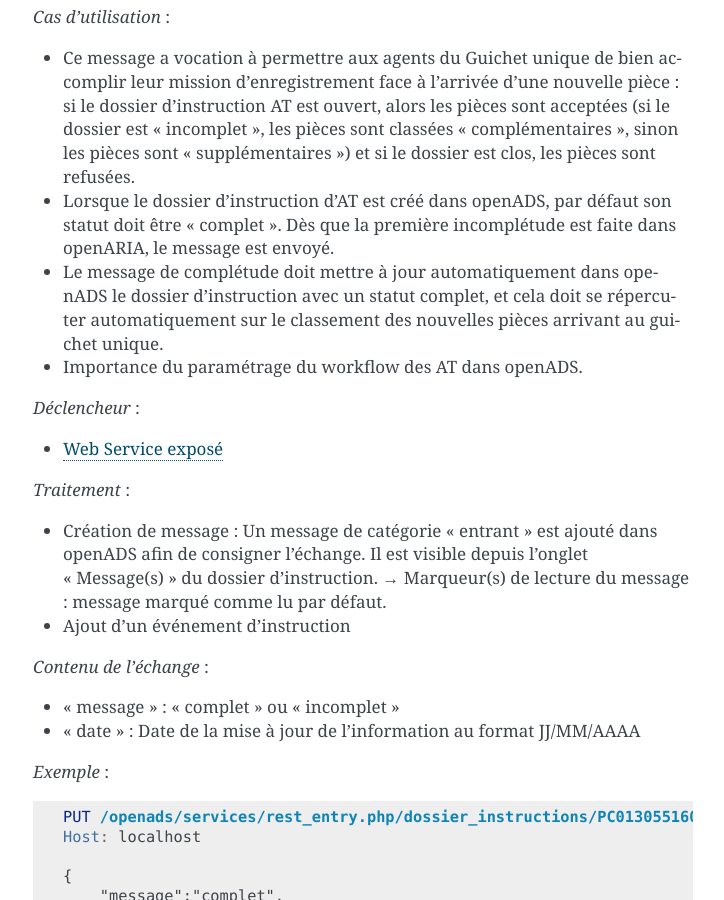
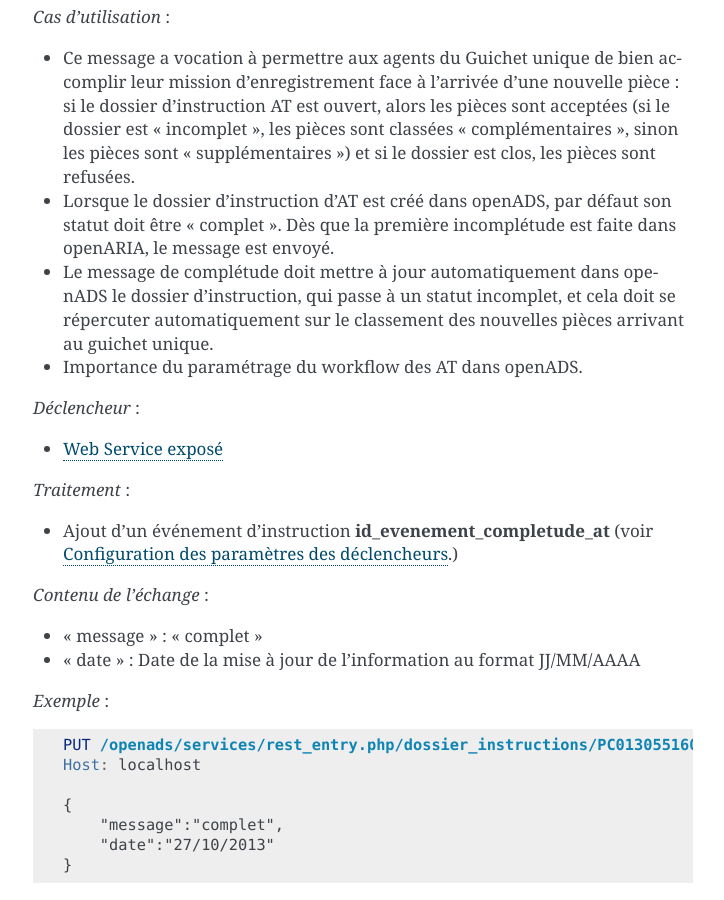
Before and after one commit to mpavaux/openads-documentation, a Sphinx documentation site: the page built from source/guide_developpeur/interface_avec_le_referentiel_erp.rst, in a window 1280 px wide and 900 px high, scrolled down 26561 px. Shown: the whole window, without its empty margins (387-1111 px from the left). Built offline with Sphinx 7.4.7, drawn with Linux system fonts in a browser that asks for light colours.

Commit message:
Suppression d'une section erronée + précision
Un appel à la ressource dossier_instruction ne créée pas de message dans
la table message du dossier.
L'événemement déclenché par le 210 est paramétrable : ajout du lien.
Le message de complétude ne peut indiquer qu'une incomplétude.

```diff
--- a/source/guide_developpeur/interface_avec_le_referentiel_erp.rst
+++ b/source/guide_developpeur/interface_avec_le_referentiel_erp.rst
@@ -1228,7 +1228,7 @@
 
 • Ce message a vocation à permettre aux agents du Guichet unique de bien accomplir leur mission d'enregistrement face à l'arrivée d'une nouvelle pièce : si le dossier d'instruction AT est ouvert, alors les pièces sont acceptées (si le dossier est « incomplet », les pièces sont classées « complémentaires », sinon les pièces sont « supplémentaires ») et si le dossier est clos, les pièces sont refusées.
 • Lorsque le dossier d'instruction d'AT est créé dans openADS, par défaut son statut doit être « complet ». Dès que la première incomplétude est faite dans openARIA, le message est envoyé.
-• Le message de complétude doit mettre à jour automatiquement dans openADS le dossier d'instruction avec un statut complet, et cela doit se répercuter automatiquement sur le classement des nouvelles pièces arrivant au guichet unique.
+• Le message de complétude doit mettre à jour automatiquement dans openADS le dossier d'instruction, qui passe à un statut incomplet, et cela doit se répercuter automatiquement sur le classement des nouvelles pièces arrivant au guichet unique.
 • Importance du paramétrage du workflow des AT dans openADS.
 
 
@@ -1239,13 +1239,12 @@
 
 *Traitement* :
 
-• Création de message : Un message de catégorie "entrant" est ajouté dans openADS afin de consigner l'échange. Il est visible depuis l'onglet "Message(s)" du dossier d'instruction. → Marqueur(s) de lecture du message : message marqué comme lu par défaut.
-• Ajout d'un événement d'instruction
+• Ajout d'un événement d'instruction **id_evenement_completude_at** (voir :ref:`Configuration des paramètres des déclencheurs<configuration_parametres_declencheurs>`.)
 
 
 *Contenu de l'échange* :
 
-• « message » : « complet » ou « incomplet »
+• « message » : « complet »
 • « date » : Date de la mise à jour de l'information au format JJ/MM/AAAA
 
 
```
